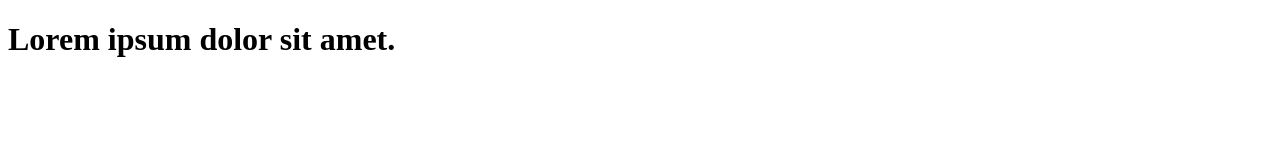
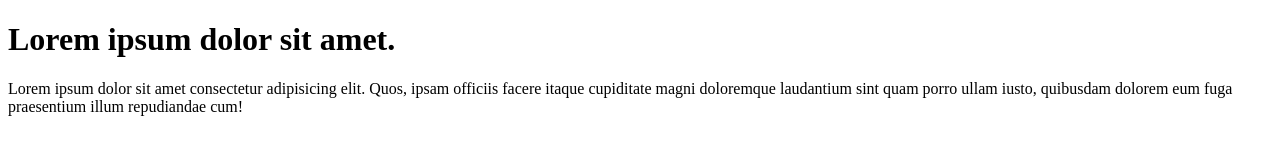
Before and after one commit to Mukhiya-ji/learn-git, a plain HTML site: page gitthree/index.html in a window 1280 px wide. Drawn offline with Linux system fonts and the light colour scheme.

Commit message:
add paragraph to code

```diff
--- a/gitthree/index.html
+++ b/gitthree/index.html
@@ -7,5 +7,6 @@
 </head>
 <body>
     <h1>Lorem ipsum dolor sit amet.</h1>
+    <p>Lorem ipsum dolor sit amet consectetur adipisicing elit. Quos, ipsam officiis facere itaque cupiditate magni doloremque laudantium sint quam porro ullam iusto, quibusdam dolorem eum fuga praesentium illum repudiandae cum!</p>
 </body>
 </html>
```
